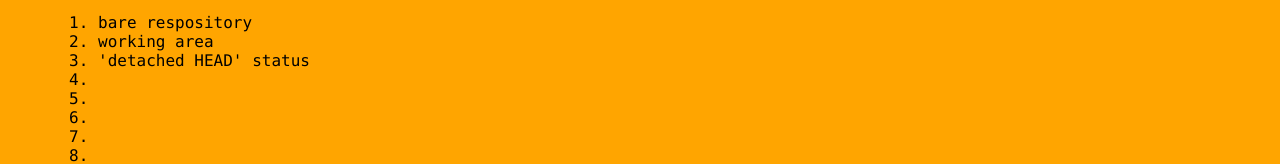
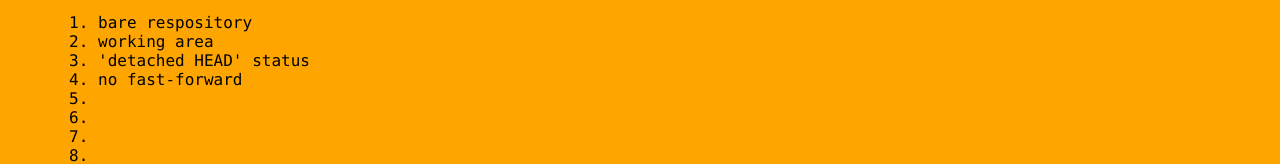
Before and after one commit to xiangfeifei54/git-learning, a plain HTML site: page index.html in a window 1280 px wide. Both pictures are taken after a click on the element "Terminologys". Shown: the part 280-444 px from the top of the page. Drawn offline with Linux system fonts and the light colour scheme.

Commit message:
Add non fast-forward

```diff
--- a/index.html
+++ b/index.html
@@ -17,7 +17,7 @@
                     <li>bare respository</li>
                     <li>working area</li>
                     <li>'detached HEAD' status</li>
-                    <li></li>
+                    <li>no fast-forward</li>
                     <li></li>
                     <li></li>
                     <li></li>
```
